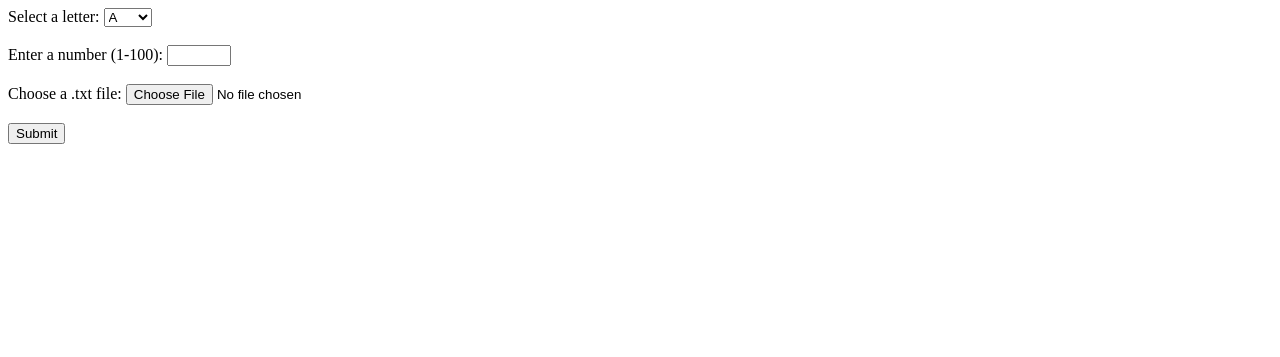
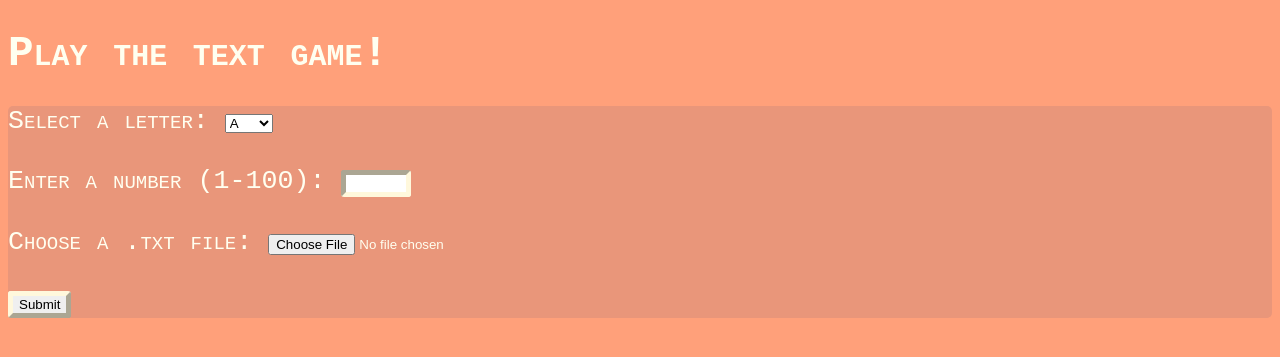
Before and after one commit to avzaman/TextGame, a PHP site: page /project3.php in a window 1280 px wide. Shown: the top 357 px of the page. Run offline with PHP 8.4, Linux system fonts and the light colour scheme.

Commit message:
Vince - added styling

```diff
--- a/public-html-docs/project3.php
+++ b/public-html-docs/project3.php
@@ -4,8 +4,10 @@
     <meta charset="UTF-8">
     <meta name="viewport" content="width=device-width, initial-scale=1.0">
     <title>Unix Project 3</title>
+    <link rel="stylesheet" href="style.css">
 </head>
 <body>
+    <h1>Play the text game!</h1>
     <form action="../cgi-bin/project3" method="post" enctype="multipart/form-data">
         <label for="letters">Select a letter:</label>
         <select id="letters" name="chosen">
--- /dev/null
+++ b/public-html-docs/style.css
@@ -0,0 +1,28 @@
+body{
+    background-color: lightsalmon;
+    font-family:'Courier New', Courier, monospace;
+    font-size: 20pt;
+    font-variant: small-caps;
+    color:ivory;
+}
+
+h1{
+    font-size: 32pt;
+    align-self: center;
+}
+
+form{
+    justify-content: center;
+    align-self: center;
+    background-color: darksalmon;
+    border-color: cornsilk;
+    border-width: 10px;
+    border-radius: 5px;
+}
+
+input{
+    align-self: left;
+    border-color: cornsilk;
+    border-width: 5px;
+    border-radius: 3px;
+}
```
Also changed, not shown: 2 other files.
